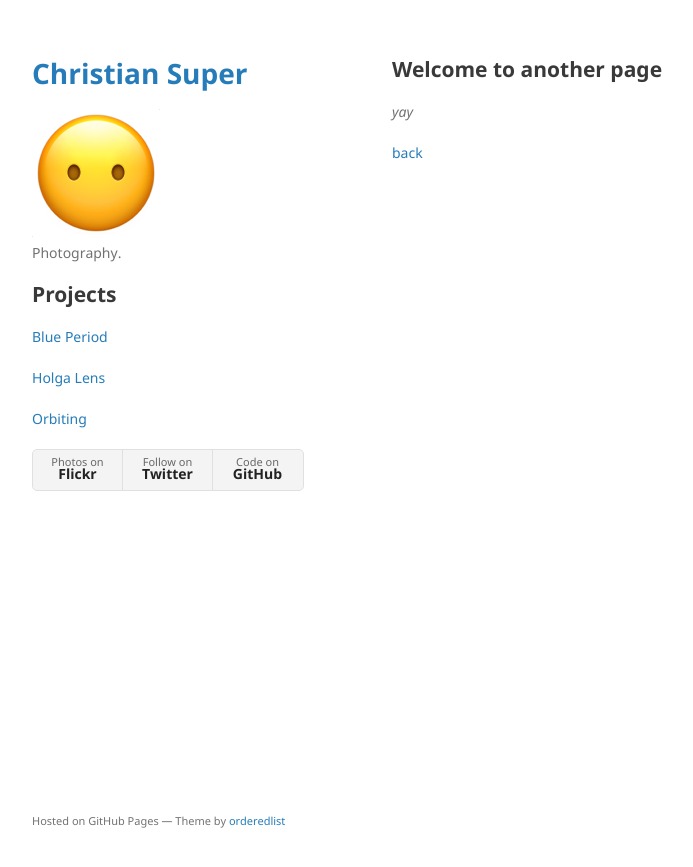
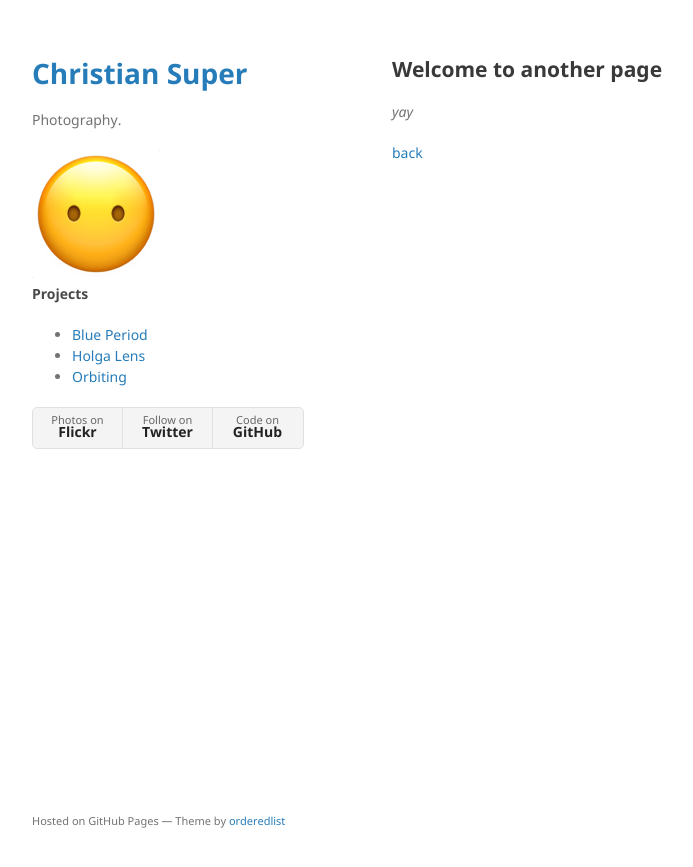
Before and after one commit to csuper/csuper.github.io, a Jekyll site: the page built from another-page.md, in a window 1280 px wide. Shown: the top 867 px of the page, without its empty margins (178-871 px from the left). Built offline with Jekyll 4.4.1, drawn with Linux system fonts in a browser that asks for light colours; our own code applies the rules of GitHub Pages for plain Markdown files.

Commit message:
template tweaks

```diff
--- a/_layouts/default.html
+++ b/_layouts/default.html
@@ -16,11 +16,12 @@
       <header>
         <h1><a href="{{ "/" | absolute_url }}">{{ site.title | default: site.github.repository_name }}</a></h1>
 
+        <p>{{ site.description | default: site.github.project_tagline }}</p>
+
         {% if site.logo %}
           <img src="{{site.logo | relative_url}}" alt="Logo" />
         {% endif %}
 
-        <p>{{ site.description | default: site.github.project_tagline }}</p>
 <!--
         {% if site.github.is_project_page %}
         <p class="view"><a href="{{ site.github.repository_url }}">View the Project on GitHub <small>{{ site.github.repository_nwo }}</small></a></p>
@@ -30,11 +31,12 @@
         <p class="view"><a href="{{ site.github.owner_url }}">View My GitHub Profile</a></p>
         {% endif %}
 -->
-        <h2>Projects</h2>
-                <p class="view"><a href="./blue_period">Blue Period</a></p>
-                <p class="view"><a href="./holga_lens">Holga Lens</a></p>
-                <p class="view"><a href="./orbiting">Orbiting</a></p>
-
+        <h4>Projects</h4>
+              <ul>
+                <li><a href="./blue_period">Blue Period</a></li>
+                <li><a href="./holga_lens">Holga Lens</a></li>
+                <li><a href="./orbiting">Orbiting</a></li>
+              </ul>
         {% if site.show_downloads %}
         <ul class="downloads">
           <li><a href="https://www.flickr.com/photos/christiansuper/">Photos on <strong>Flickr</strong></a></li>
```
